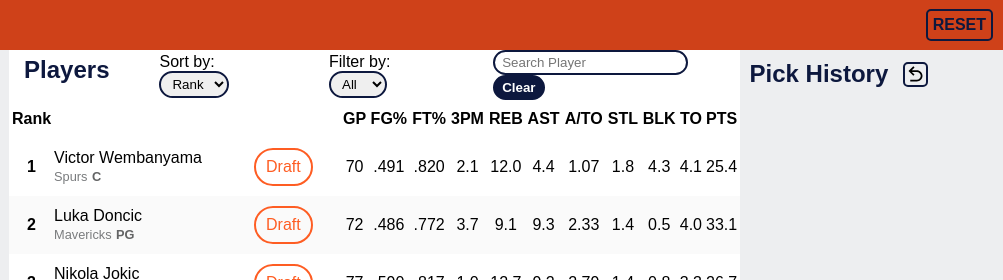
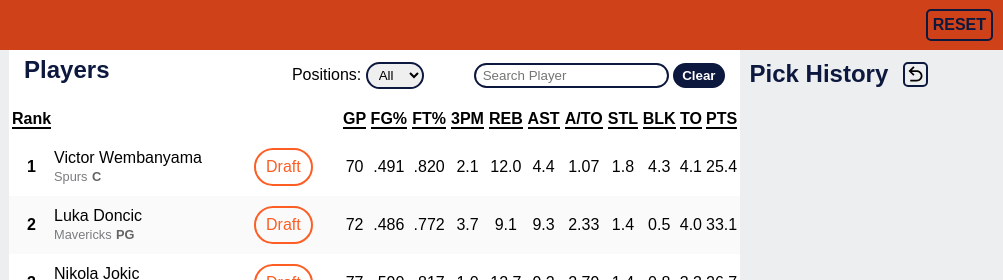
Before and after one commit to ishmyles/fantasy-draft-tool, a website built with webpack: page src/index.html in a window 1280 px wide. Shown: the top 280 px of the page, 277-1280 px from the left. Built offline with nearby package versions, Linux system fonts and the light colour scheme.

Commit message:
style: update sorting functions to table column
Sorting was handled by the select element, however UI felt unintuitive.

Clicking table columns to sort makes it faster as its a one step action.

```diff
--- a/src/assets/styles/styles.css
+++ b/src/assets/styles/styles.css
@@ -172,6 +172,10 @@ main {
     padding-left: 15px;
 }
 
+.btn-sort {
+    border-bottom: 2px solid black;
+}
+
 .search-bar {
     margin-right: 15px;
 }
--- a/src/views/availablePlayers.js
+++ b/src/views/availablePlayers.js
@@ -6,26 +6,7 @@ export default function () {
     const playersSection = document.querySelector("#available-players");
     playersSection.innerHTML = `<div class="table-actions">
                       <h2>Players</h2>
-                      <div>
-                      <label for="stat-category">Sort by:
-                        <select id="stat-category">
-                            <option value="id">Rank</option>
-                            <option value="gp">GP</option>
-                            <option value="fg">FG%</option>
-                            <option value="ft">FT%</option>
-                            <option value="3pm">3PM</option>
-                            <option value="reb">REB</option>
-                            <option value="ast">AST</option>
-                            <option value="to">TO</option>
-                            <option value="assistTO">A/TO</option>
-                            <option value="stl">STL</option>
-                            <option value="blk">BLK</option>
-                            <option value="pts">PTS</option>
-                        </select>
-                      </label>
-                      </div>
-                      <div>
-                        <label for="position-category">Filter by:
+                        <label for="position-category">Positions:
                             <select id="position-category">
                                 <option value="ALL">All</option>
                                 <option value="PG">PG</option>
@@ -37,7 +18,6 @@ export default function () {
                                 <option value="F">F</option>
                             </select>
                         </label>
-                      </div>
                       <div class="search-bar">
                           <input type="text" id="search" placeholder="Search Player">
                           <button id="clear">Clear</button>
@@ -46,19 +26,19 @@ export default function () {
                   <table class="available-players-stats">
                       <thead>
                           <tr>
-                              <th scope="col">Rank</th>
+                              <th scope="col"><span class="btn-sort" data-stat="id">Rank</span></th>
                               <th scope="col"></th> <!--Player-->
-                              <th scope="col">GP</th>
-                              <th scope="col">FG%</th>
-                              <th scope="col">FT%</th>
-                              <th scope="col">3PM</th>
-                              <th scope="col">REB</th>
-                              <th scope="col">AST</th>
-                              <th scope="col">A/TO</th>
-                              <th scope="col">STL</th>
-                              <th scope="col">BLK</th>
-                              <th scope="col">TO</th>
-                              <th scope="col">PTS</th>
+                              <th scope="col"><span class="btn-sort" data-stat="gp">GP</span></th>
+                              <th scope="col"><span class="btn-sort" data-stat="fg">FG%</span></th>
+                              <th scope="col"><span class="btn-sort" data-stat="ft">FT%</span></th>
+                              <th scope="col"><span class="btn-sort" data-stat="3pm">3PM</span></th>
+                              <th scope="col"><span class="btn-sort" data-stat="reb">REB</span></th>
+                              <th scope="col"><span class="btn-sort" data-stat="ast">AST</span></th>
+                              <th scope="col"><span class="btn-sort" data-stat="assistTO">A/TO</span></th>
+                              <th scope="col"><span class="btn-sort" data-stat="stl">STL</span></th>
+                              <th scope="col"><span class="btn-sort" data-stat="blk">BLK</span></th>
+                              <th scope="col"><span class="btn-sort" data-stat="to">TO</span></th>
+                              <th scope="col"><span class="btn-sort" data-stat="pts">PTS</span></th>
                           </tr>
                       </thead>
                       <tbody>
@@ -85,6 +65,8 @@ export default function () {
           const id = tableRow.dataset.id;
           tableRow.remove();
           pubsub.publish("MARK_PLAYER_UNAVAILABLE", id);
+        } else if (e.target.nodeName === "SPAN") {
+          sortPlayersByStats(e.target.dataset.stat);
         }
       });
 
@@ -100,10 +82,10 @@ export default function () {
         e.target.classList.toggle("wishlist");
       });
 
-    const sortDropdown = document.querySelector("#stat-category");
-    sortDropdown.addEventListener("change", (e) =>
-      sortPlayersByStats(e.target.value)
-    );
+    // const sortDropdown = document.querySelector("#stat-category");
+    // sortDropdown.addEventListener("change", (e) =>
+    //   sortPlayersByStats(e.target.value)
+    // );
 
     const filterDropdown = document.querySelector("#position-category");
     filterDropdown.addEventListener("change", (e) =>
```
